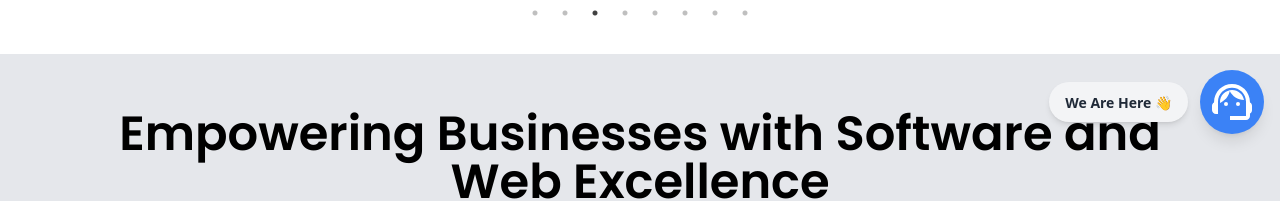
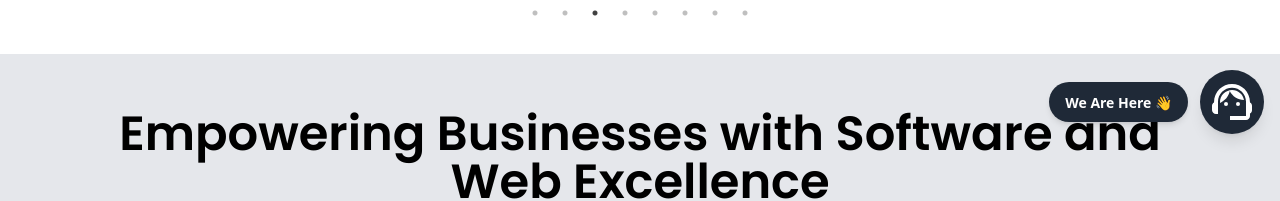
Before and after one commit to ashishkr26/webtrix, a React (Create React App) app: page / in a window 1280 px wide. Shown: the part 650-851 px from the top of the page. Built offline with nearby package versions, Linux system fonts and the light colour scheme.

Commit message:
whatsapp and youtube link added

```diff
--- a/src/components/ChatBot.js
+++ b/src/components/ChatBot.js
@@ -17,12 +17,12 @@ const ChatBot = () => {
         className="flex items-center space-x-3 cursor-pointer"
         onClick={toggleChat}
       >
-        <div className="px-4 py-2 rounded-full bg-gray-100 shadow-md">
-          <span className="text-sm font-bold text-gray-800">
+        <div className="px-4 py-2 rounded-full shadow-md bg-gray-800">
+          <span className="text-sm font-bold text-white ">
             We Are Here 👋
           </span>
         </div>
-        <div className="bg-blue-500 rounded-full p-2 shadow-lg">
+        <div className="bg-gray-800 rounded-full p-2 shadow-lg">
           <SupportAgentOutlinedIcon
             className="text-white"
             style={{ fontSize: "48px" }}
--- a/src/components/Footer.js
+++ b/src/components/Footer.js
@@ -6,6 +6,12 @@ import TwitterIcon from "@mui/icons-material/Twitter";
 import YouTubeIcon from "@mui/icons-material/YouTube";
 import WhatsAppIcon from "@mui/icons-material/WhatsApp";
 const Footer = () => {
+  const phoneNumber = "8123897887";
+  const message = "Hi, I would like to connect with you";
+
+  const whatsappLink = `https://wa.me/${phoneNumber}? text =${message}`;
+
+  const Youtube_Channel_Link = "https://www.youtube.com/@ab_maths7843";
   return (
     <>
       <div className="bg-gray-800 h-96 mt-16 text-white grid grid-cols-12 font-poppins p-4">
@@ -38,10 +44,18 @@ const Footer = () => {
               <LinkedInIcon /> LinkedIn
             </li>
             <li>
-              <YouTubeIcon /> YouTube
+              <a
+                href={Youtube_Channel_Link}
+                target="_blank"
+                rel="noopener noreferrer"
+              >
+                <YouTubeIcon /> YouTube
+              </a>
             </li>
             <li>
-              <WhatsAppIcon /> WhatsApp
+              <a href={whatsappLink} target="_blank" rel="noopener noreferrer">
+                <WhatsAppIcon /> Whatsapp
+              </a>
             </li>
           </ul>
         </div>
```
